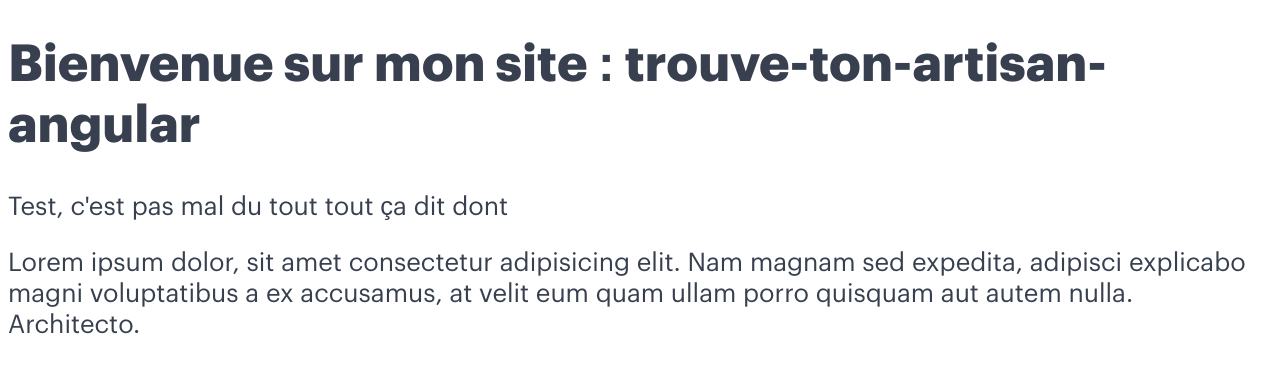
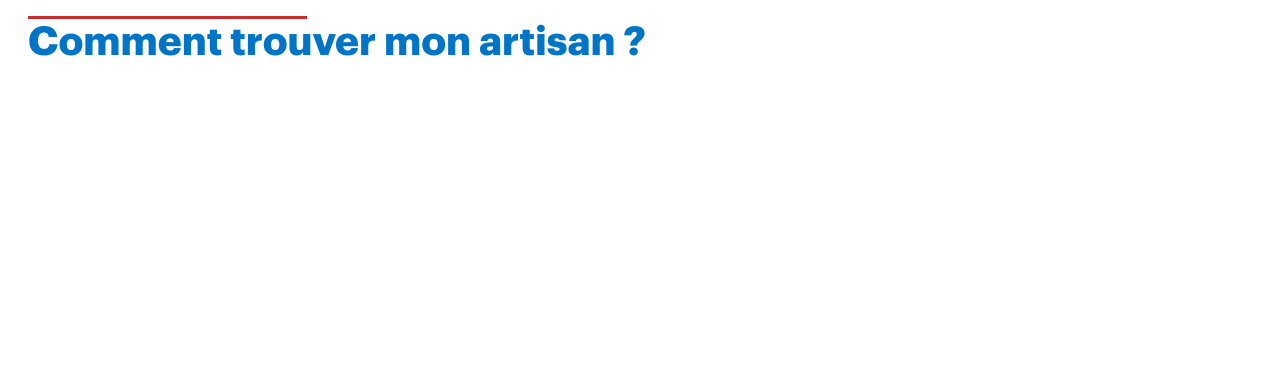
Before and after one commit to HugoMelin/Projet_CEF_Trouve-ton-artisan_Angular, an Angular app: page / in a window 1280 px wide. Shown: the top 372 px of the page. Built offline with nearby package versions, Linux system fonts and the light colour scheme.

Commit message:
Add component titreh1

```diff
--- a/src/app/app.component.html
+++ b/src/app/app.component.html
@@ -1,6 +1,2 @@
-<h1>Bienvenue sur mon site : {{ title }}</h1>
-
-<p>Test, c'est pas mal du tout tout ça dit dont</p>
-<p>Lorem ipsum dolor, sit amet consectetur adipisicing elit. Nam magnam sed expedita, adipisci explicabo magni voluptatibus a ex accusamus, at velit eum quam ullam porro quisquam aut autem nulla. Architecto.</p>
-
+<app-titreh1 titre="Comment trouver mon artisan ?"/>
 <router-outlet />
--- a/src/app/app.component.ts
+++ b/src/app/app.component.ts
@@ -1,10 +1,11 @@
 import { Component } from '@angular/core';
 import { RouterOutlet } from '@angular/router';
+import { Titreh1Component } from './components/titres/titreh1/titreh1.component';
 
 @Component({
   selector: 'app-root',
   standalone: true,
-  imports: [RouterOutlet],
+  imports: [RouterOutlet, Titreh1Component],
   templateUrl: './app.component.html',
   styleUrl: './app.component.scss'
 })
--- /dev/null
+++ b/src/app/components/titres/titreh1/titreh1.component.html
@@ -0,0 +1,4 @@
+<div class="titreh1 container m-3">
+    <div class="border-top w-25"></div>
+    <h1 class="fs-1">{{ titre }}</h1>
+</div>
--- /dev/null
+++ b/src/app/components/titres/titreh1/titreh1.component.scss
@@ -0,0 +1,9 @@
+.titreh1 {
+    --bs-border-width: 3px;
+    --bs-border-color : #cd2c2e;
+
+    h1 {
+        color: #0074c7;
+        font-weight: 700;
+    }
+}
--- a/src/index.html
+++ b/src/index.html
@@ -6,8 +6,14 @@
   <base href="/">
   <meta name="viewport" content="width=device-width, initial-scale=1">
   <link rel="icon" type="image/x-icon" href="favicon.png">
+
+  <!-- Bootstrap CSS -->
+  <link href="https://cdn.jsdelivr.net/npm/bootstrap@5.3.3/dist/css/bootstrap.min.css" rel="stylesheet" integrity="sha384-QWTKZyjpPEjISv5WaRU9OFeRpok6YctnYmDr5pNlyT2bRjXh0JMhjY6hW+ALEwIH" crossorigin="anonymous">
 </head>
 <body>
   <app-root></app-root>
+
+  <!-- Bootstrap JS -->
+  <script src="https://cdn.jsdelivr.net/npm/bootstrap@5.3.3/dist/js/bootstrap.bundle.min.js" integrity="sha384-YvpcrYf0tY3lHB60NNkmXc5s9fDVZLESaAA55NDzOxhy9GkcIdslK1eN7N6jIeHz" crossorigin="anonymous"></script>
 </body>
 </html>
```
Also changed, not shown: src/app/components/titres/titreh1/titreh1.component.ts (added, +12 -0 lines), 1 other file (tests, documents, lock files or other folders).
